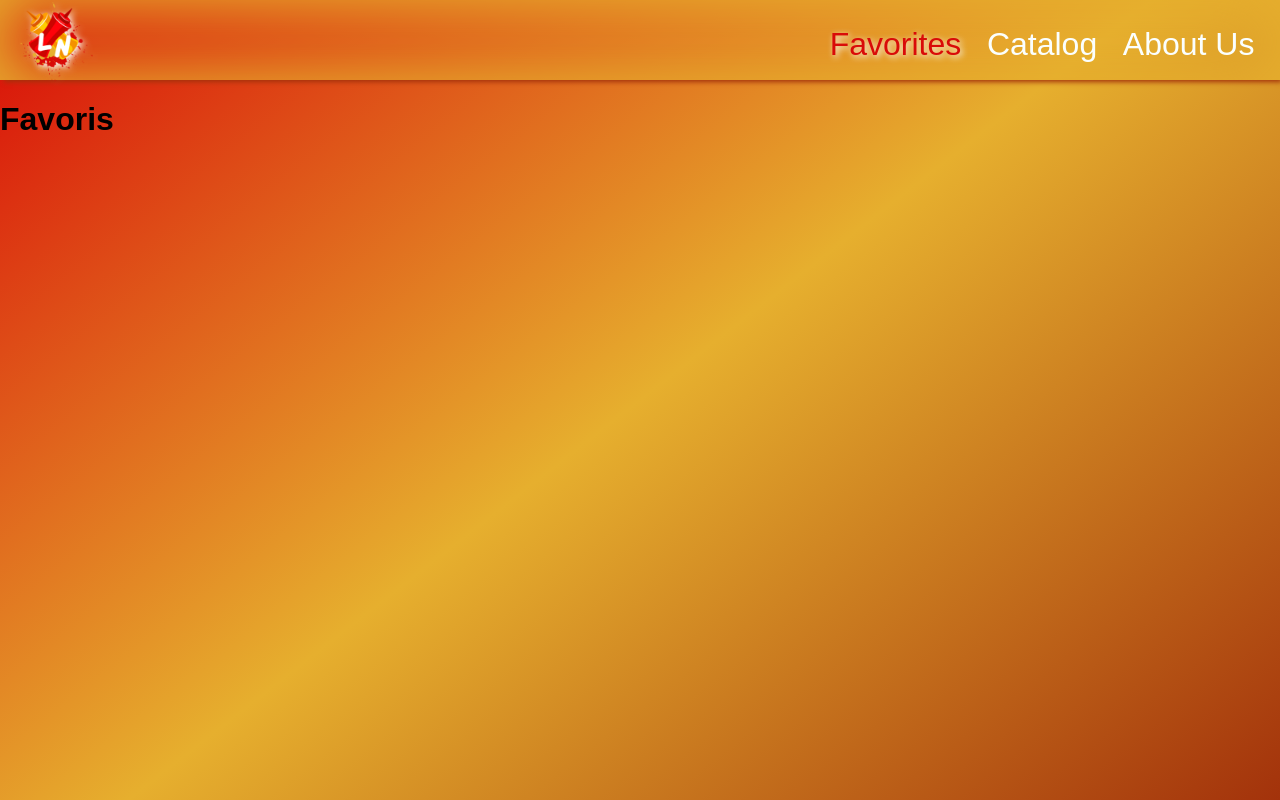
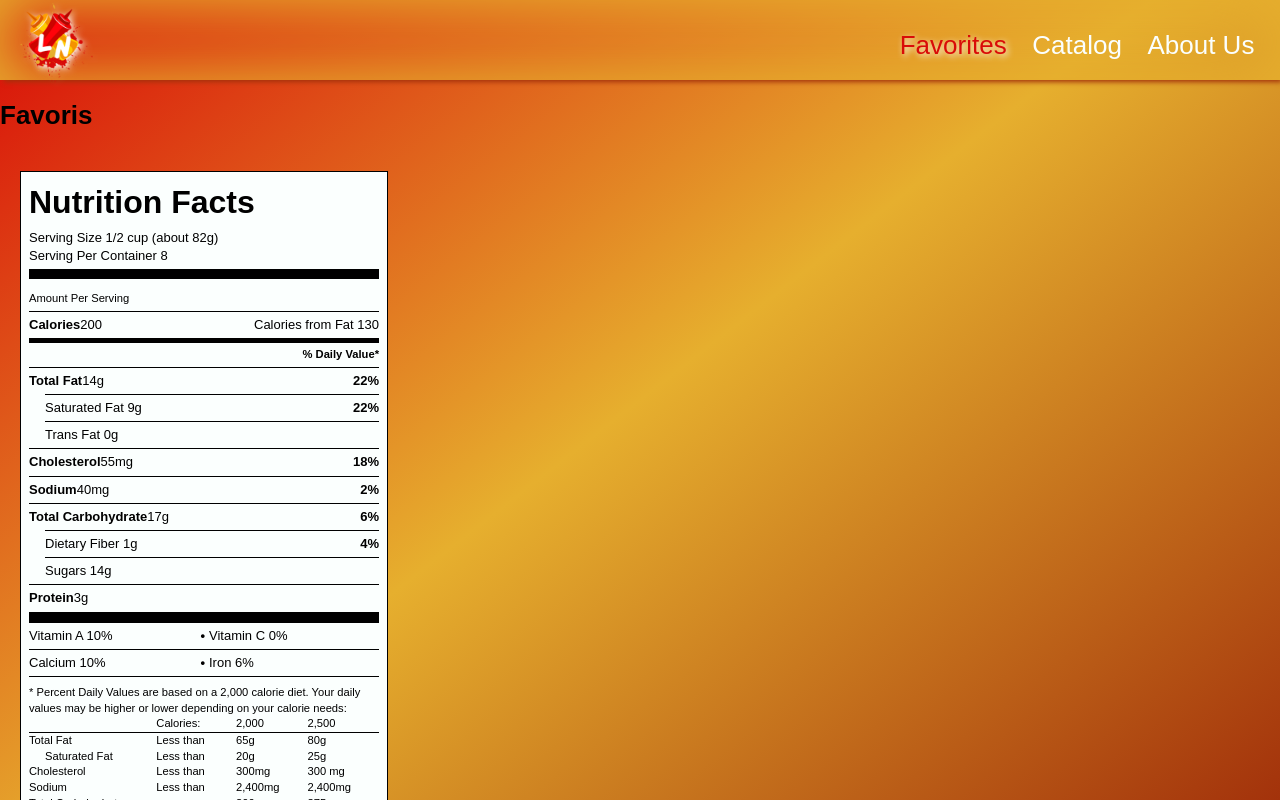
Before and after one commit to WildCodeSchool/paris-0921-p2-groupe6, a React (Vite) app: page /Favorites in a window 1280 px wide. Shown: the top 800 px of the page. Built offline with nearby package versions, Linux system fonts and the light colour scheme; a web font is replaced by a local one.

Commit message:
First Slider approved

```diff
--- a/src/Components/Slider.css
+++ b/src/Components/Slider.css
@@ -44,7 +44,7 @@
 
 .swiper-button-next .swiper-button-prev {
   position: absolute;
-  top: 50%;
+  top: 75%;
   z-index: 10;
   cursor: pointer;
   display: flex;
--- a/src/Components/nutrition-label.css
+++ b/src/Components/nutrition-label.css
@@ -1,4 +1,4 @@
-@import './fonts.css';
+@import '../fonts.css';
 
 body {
   font-size: small;
--- a/src/Favorites.jsx
+++ b/src/Favorites.jsx
@@ -1,12 +1,12 @@
 import React from 'react';
-// import Slider from 'swiper';
-// import FetchRecipe from './Components/fetchrecipe';
-// import NutritionLabel from './Components/nutrition-label';
+
+import NutritionLabel from './Components/nutrition-label';
 
 function Favorites() {
   return (
     <main>
       <h1>Favoris</h1>
+      <NutritionLabel />
     </main>
   );
 }
```
Also changed, not shown: src/Components/Slider.jsx (+0 -18 lines).
